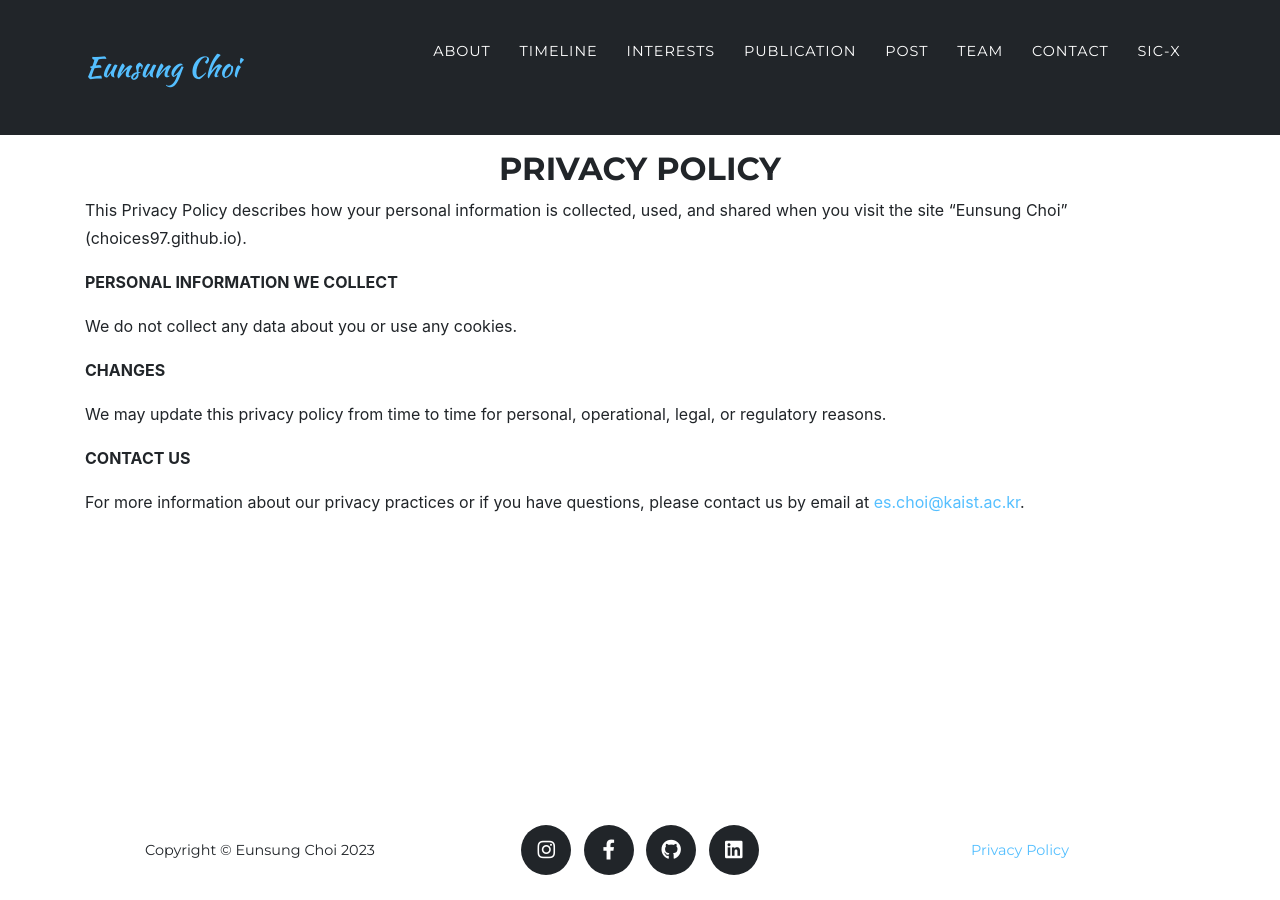
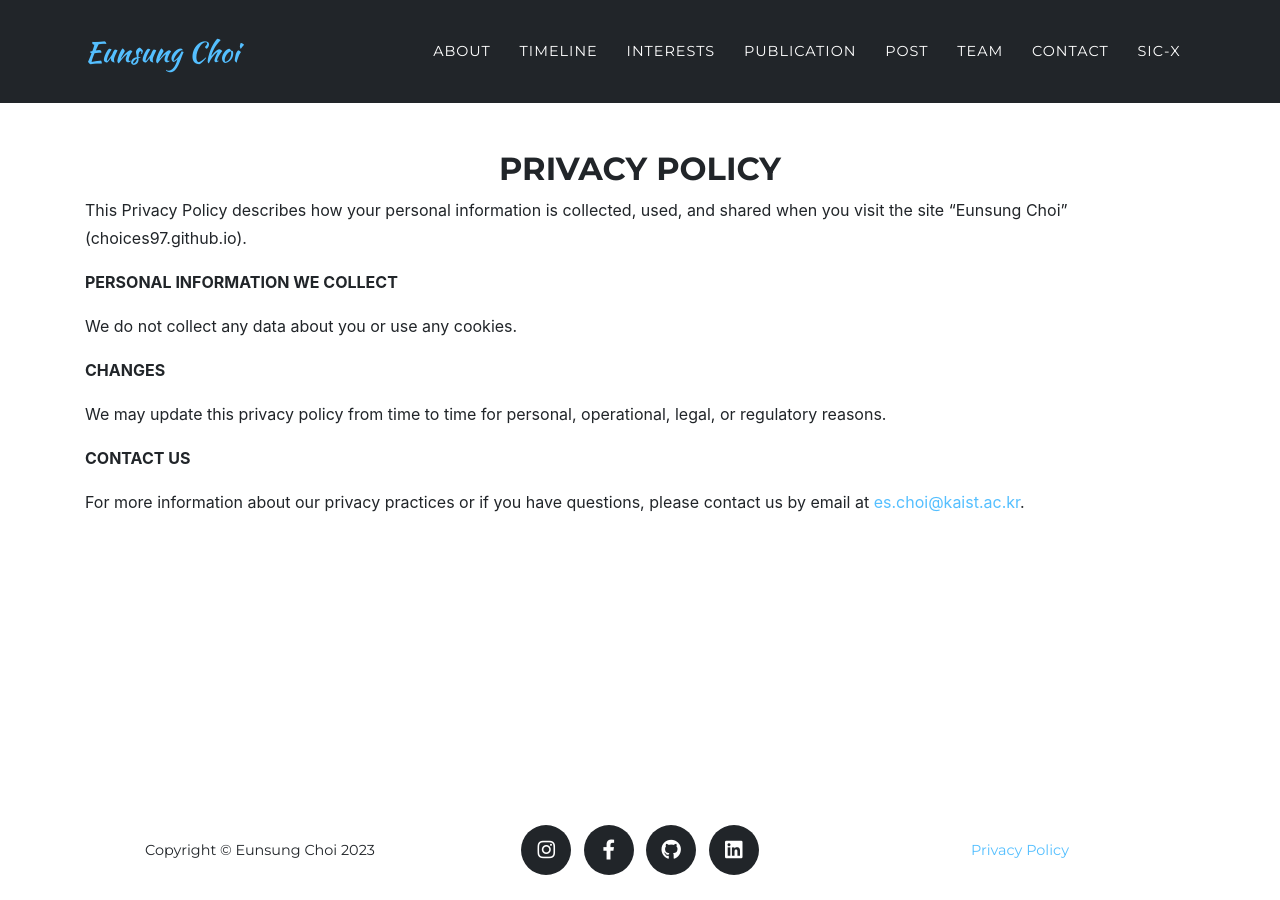
Before and after one commit to choices97/choices97.github.io, a Jekyll site: the page built from legal.md, in a window 1280 px wide. Built offline with Jekyll 4.4.1, drawn with Linux system fonts in a browser that asks for light colours; some web fonts are replaced; comment, search, counter and statistics services are not loaded.

Commit message:
Update nav.html

```diff
--- a/_includes/nav.html
+++ b/_includes/nav.html
@@ -37,12 +37,14 @@
             {{ link.title }}
           </a>
           {%- else -%}
-          <a class="nav-link js-scroll-trigger" href="#">{{ link.title }}</a>
+            {%- if link.page -%}
+            <a class="nav-link js-scroll-trigger" href="{{ site.baseurl }}/{{ link.page }}">
+            </a>
+            {%- else -%}
+            <a class="nav-link js-scroll-trigger" href="#">{{ link.title }}</a>
+            {%- endif -%}
           {%- endif -%}
-          {%- if link.page -%}
-          <a class="nav-link js-scroll-trigger" href="{{ site.baseurl }}/{{ link.page }}">
-          </a>
-          {%- endif -%}
+
         </li>
         {%- endfor -%}
       </ul>
```
